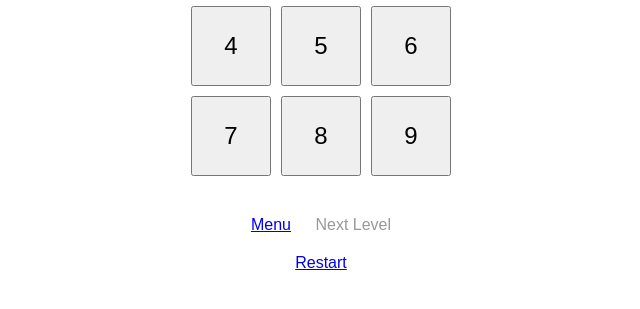
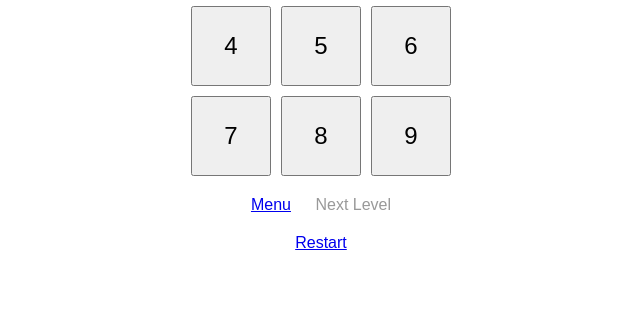
Before and after one commit to Daghis/ideal-spoon, a Flask app: page /level/1 in a window 1280 px wide. Shown: the part 230-539 px from the top of the page, without its empty margins (319-959 px from the left). Run offline with Flask 2, Linux system fonts and the light colour scheme.

Commit message:
Fix message overlay and stabilize bottom menu

```diff
--- a/static/style.css
+++ b/static/style.css
@@ -19,9 +19,20 @@ button.number {
 }
 
 #message {
-    margin-top: 20px;
+    position: fixed;
+    bottom: 100px;
+    left: 50%;
+    transform: translateX(-50%) translateY(20px);
+    transition: transform 0.3s ease-out;
+    background: #fff;
+    padding: 10px 20px;
+    border-radius: 5px;
     font-size: 18px;
     color: #333;
+    box-shadow: 0 4px 8px rgba(0, 0, 0, 0.2);
+    pointer-events: none;
+    z-index: 1000;
+    display: none;
 }
 
 .menu {
--- a/templates/index.html
+++ b/templates/index.html
@@ -37,7 +37,15 @@
     <script>
         const msgEl = document.getElementById('message');
         if (msgEl && msgEl.textContent.trim() !== '') {
-            setTimeout(() => { msgEl.textContent = ''; }, 1500);
+            msgEl.style.display = 'block';
+            requestAnimationFrame(() => {
+                msgEl.style.transform = 'translateX(-50%) translateY(0)';
+            });
+            setTimeout(() => {
+                msgEl.style.display = 'none';
+                msgEl.textContent = '';
+                msgEl.style.transform = 'translateX(-50%) translateY(20px)';
+            }, 1500);
         }
     </script>
 </body>
```
